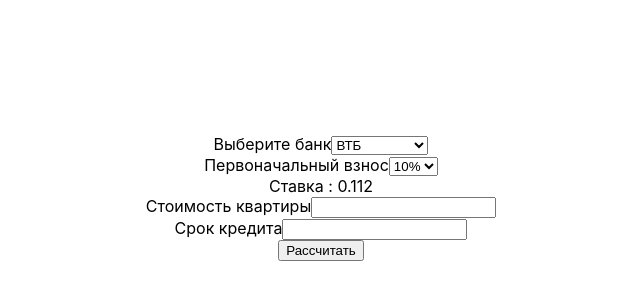
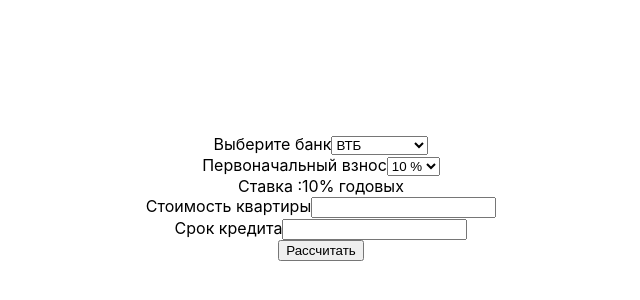
Before and after one commit to IshniyazovFail/mortgage_calculator, a React (Create React App) app: page / in a window 1280 px wide. Shown: the part 66-366 px from the top of the page, without its empty margins (319-959 px from the left). Built offline with nearby package versions, Linux system fonts and the light colour scheme.

Commit message:
add state

```diff
--- a/package.json
+++ b/package.json
@@ -39,5 +39,8 @@
       "last 1 firefox version",
       "last 1 safari version"
     ]
+  },
+  "devDependencies": {
+    "prettier": "3.0.2"
   }
 }
--- a/src/App.tsx
+++ b/src/App.tsx
@@ -2,29 +2,44 @@ import React, {ChangeEvent, useState} from 'react';
 import style from './app.module.css';
 
 
+type bankType = {
+    pv: number,
+    percent: number
+}
+type initialStateType = {
+    name: string,
+    data: Array<bankType>
+}
+
 function App() {
-    const [bank, setBank] = useState({name:'vtb',bet:0.112})
+    const [bank, setBank] = useState<initialStateType>( {name: "vtb", data: [{pv: 10, percent: 11.2}, {pv: 20, percent: 10.9}]})
     const [bet, setBet] = useState(10)
     const [costApartment, setCostApartment] = useState(0)
     const [initialPayment, setInitialPayment] = useState(0)
 
-    const banks={
-       alfa:{},
-        vtb:{},
-        sovkom:{}
-    }
+    const banks = [
+        {name: "alfa", data: [{pv: 10, percent: 12.39}, {pv: 15, percent: 11.89}]},
+        {name: "vtb", data: [{pv: 10, percent: 11.2}, {pv: 20, percent: 10.9}]},
+        {name: "sovcom", data: [{pv: 15, percent: 11.99}]}
+    ]
 
     const onChangeBank = (e: ChangeEvent<HTMLSelectElement>) => {
-        const value=e.target.value
-        if(value==='vtb'&&bet===10){
-            setBank({name:value,bet:0.112})
-        }else if(value==='vtb'&&bet===20){
-            setBank({name:value,bet:0.109})
+        const value = e.target.value
+        let actBank = banks.find(b => b.name === value)
+        if (actBank) {
+            setBank(actBank)
         }
 
     }
     const onChangeBet = (e: ChangeEvent<HTMLSelectElement>) => {
-        setBet(Number(e.target.value))
+        let pvBet=Number(e.target.value)
+        let actBet=bank.data.find(bet=>bet.pv===pvBet)
+        if(actBet) {setBet(actBet.percent)}
+        else{
+            debugger
+            setBet(bank.data[0].percent)
+        }
+
     }
 
 
@@ -35,8 +50,8 @@ function App() {
                 Выберите банк
 
                 <select onChange={onChangeBank}>
-                    <option value=" vtb">ВТБ</option>
-                    <option value="alfa"></option>
+                    <option value="vtb">ВТБ</option>
+                    <option value="alfa">Альфа</option>
                     <option value="sovcom">Совкомбанк</option>
                 </select>
             </div>
@@ -46,13 +61,11 @@ function App() {
                 Первоначальный взнос
 
                 <select onChange={onChangeBet}>
-                    <option value='10'>10%</option>
-                    <option value='15'>15%</option>
-                    <option value='20'>20%</option>
+                  {bank.data.map(pv=> <option key={pv.percent} value={pv.pv}>{pv.pv} %</option>)}
                 </select>
             </div>
             <div>
-                Ставка : {bank.bet}
+                Ставка :{bet}% годовых
 
             </div>
             <div>
@@ -65,7 +78,7 @@ function App() {
                 Срок кредита
                 <input type='number'/>
             </div>
-            <button onClick={() => alert(initialPayment)}> Рассчитать</button>
+            <button onClick={() => alert(initialPayment)}>Рассчитать</button>
         </div>
     );
 }
```
Also changed, not shown: 1 other file (tests, documents, lock files or other folders).
